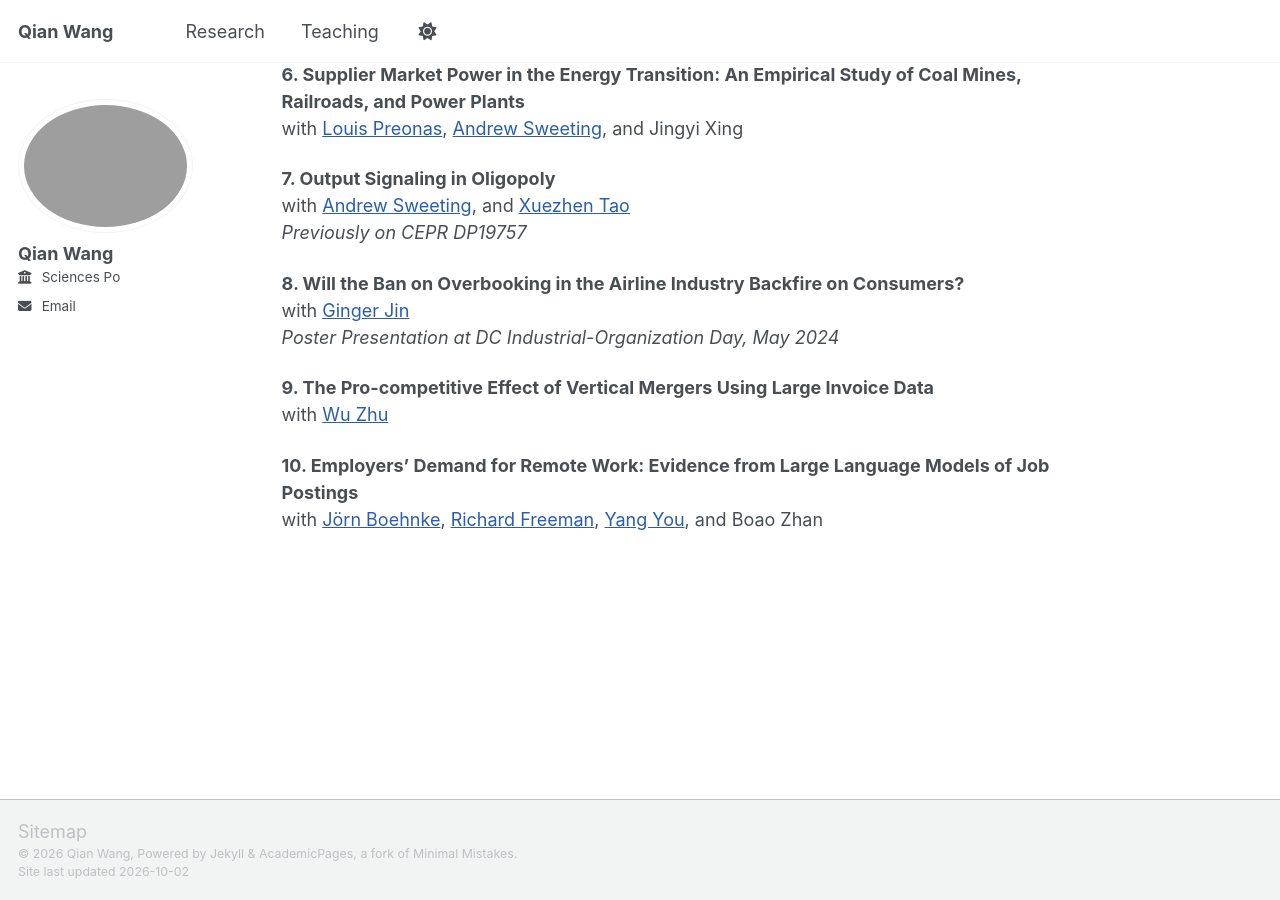
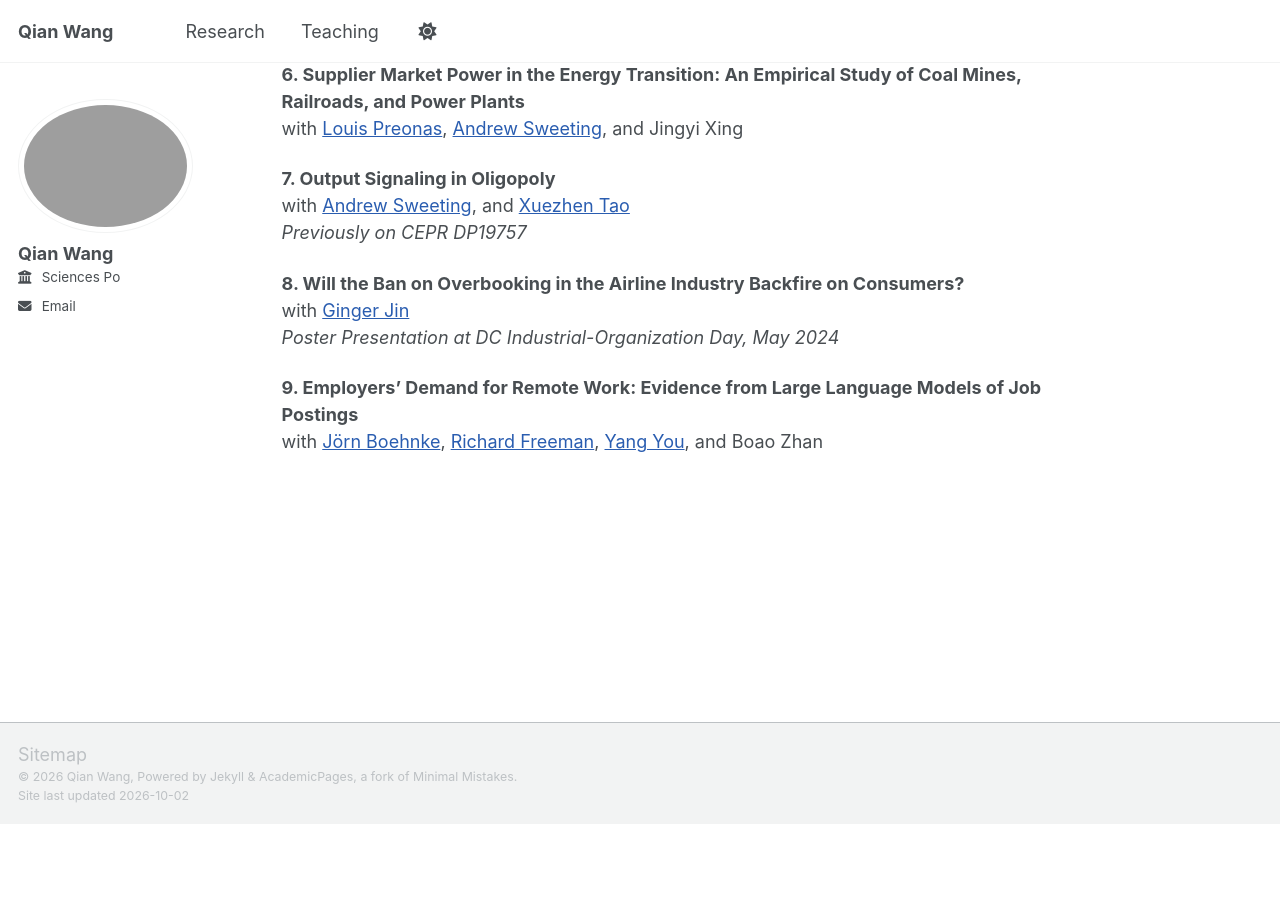
Before and after one commit to qwang819/qwang819.github.io, a Jekyll site: the page built from _pages/about.md, in a window 1280 px wide and 900 px high, scrolled down 1335 px. Built offline with Jekyll 4.4.1, drawn with Linux system fonts in a browser that asks for light colours; a script that is not in the unit is left out; after the commit the page ends 2158 px from its top, so only the background shows below that.

Commit message:
Update presentation list in about.md
Removed the 9th and 10th entries from the list of presentations.

```diff
--- a/_pages/about.md
+++ b/_pages/about.md
@@ -88,8 +88,5 @@ with <a href="https://www.gingerjin.com/" style="color: #2A5DB0;">Ginger Jin</a>
 *Poster Presentation at DC Industrial-Organization Day, May 2024*
 
 
-**9. The Pro-competitive Effect of Vertical Mergers Using Large Invoice Data**
-with <a href="https://sites.google.com/view/zhuwu/about?authuser=0" style="color: #2A5DB0;">Wu Zhu</a>
-
-**10. Employers’ Demand for Remote Work: Evidence from Large Language Models of Job Postings**
+**9. Employers’ Demand for Remote Work: Evidence from Large Language Models of Job Postings**
 with <a href="https://jboehnke.com/" style="color: #2A5DB0;">Jörn Boehnke</a>, <a href="https://freeman.scholars.harvard.edu/" style="color: #2A5DB0;">Richard Freeman</a>, <a href="https://yangyou1.weebly.com/" style="color: #2A5DB0;">Yang You</a>, and Boao Zhan
```
